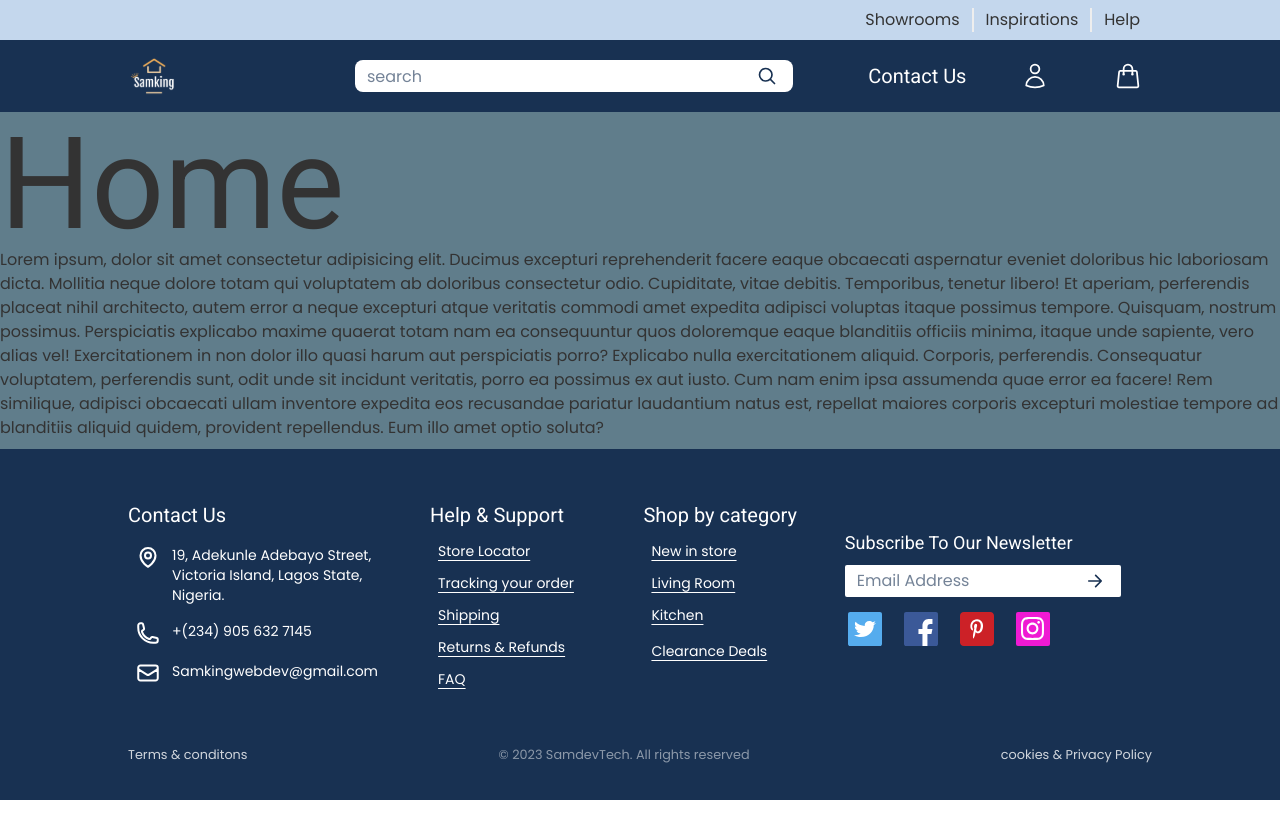
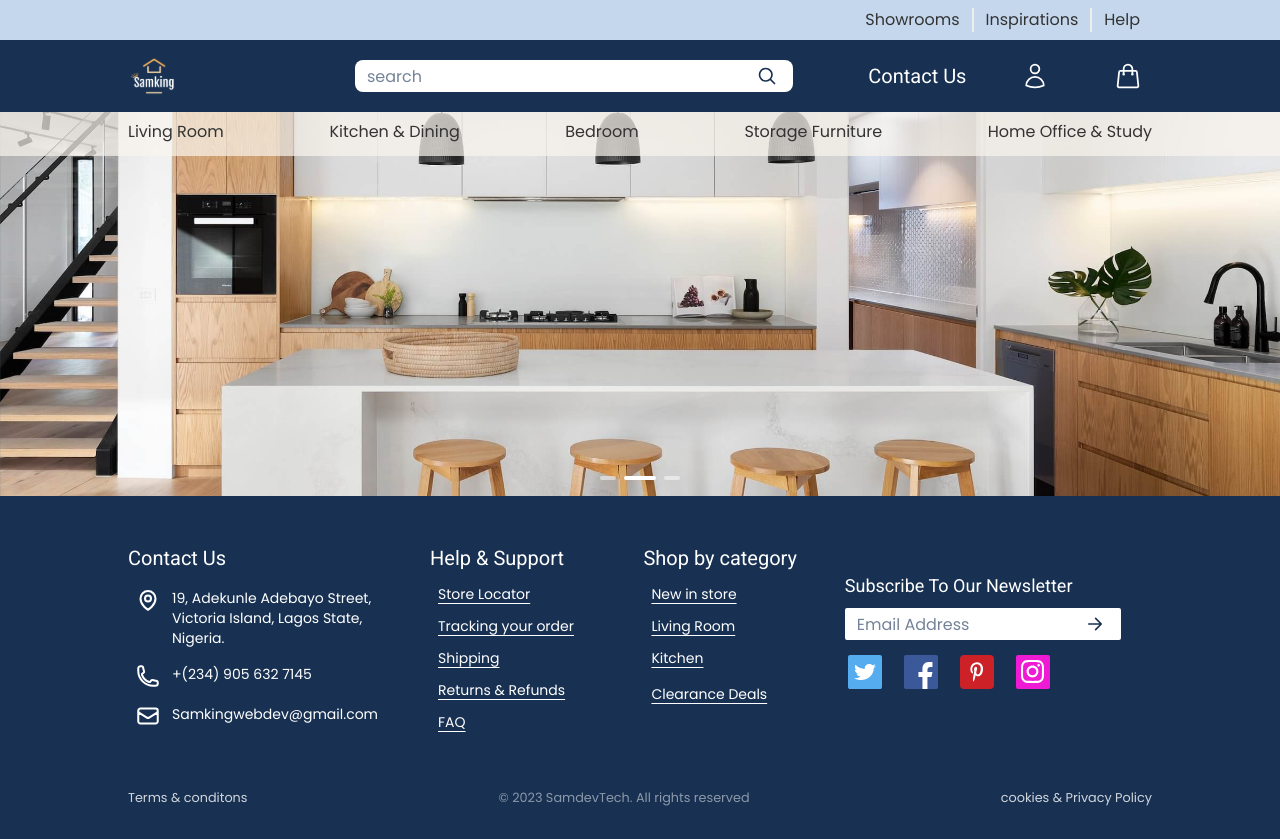
Before and after one commit to Samdevtechnology/samking-furniture, a Next.js app: page / in a window 1280 px wide. Before the commit the page ends 800 px from the top, so only its background shows below. Built offline with nearby package versions, Linux system fonts and the light colour scheme.

Commit message:
Updated - Image Carousel

```diff
--- a/src/components/ImageCarousel.tsx
+++ b/src/components/ImageCarousel.tsx
@@ -3,9 +3,9 @@
 import { Carousel, IconButton } from "@material-tailwind/react";
 import SubNav from "./SubNav";
 import Image from "next/image";
-import bg1 from "../assets/images/bg1.jpg";
-import bg2 from "../assets/images/bg2.jpg";
-import bg3 from "../assets/images/bg3.jpg";
+import bg1 from "@/assets/images/bg1.jpg";
+import bg2 from "@/assets/images/bg2.jpg";
+import bg3 from "@/assets/images/bg3.jpg";
 
 const nullElement = () => <div className="hidden"></div>;
 
--- a/src/pages/Home.tsx
+++ b/src/pages/Home.tsx
@@ -1,29 +1,11 @@
+import ImageCarousel from "@/components/ImageCarousel";
+import ProductCarousel from "@/components/ProductCarousel";
 import React from "react";
 
 export const Home = () => {
   return (
-    <>
-      <h1 className="text-9xl">Home</h1>
-      <p>
-        Lorem ipsum, dolor sit amet consectetur adipisicing elit. Ducimus
-        excepturi reprehenderit facere eaque obcaecati aspernatur eveniet
-        doloribus hic laboriosam dicta. Mollitia neque dolore totam qui
-        voluptatem ab doloribus consectetur odio. Cupiditate, vitae debitis.
-        Temporibus, tenetur libero! Et aperiam, perferendis placeat nihil
-        architecto, autem error a neque excepturi atque veritatis commodi amet
-        expedita adipisci voluptas itaque possimus tempore. Quisquam, nostrum
-        possimus. Perspiciatis explicabo maxime quaerat totam nam ea
-        consequuntur quos doloremque eaque blanditiis officiis minima, itaque
-        unde sapiente, vero alias vel! Exercitationem in non dolor illo quasi
-        harum aut perspiciatis porro? Explicabo nulla exercitationem aliquid.
-        Corporis, perferendis. Consequatur voluptatem, perferendis sunt, odit
-        unde sit incidunt veritatis, porro ea possimus ex aut iusto. Cum nam
-        enim ipsa assumenda quae error ea facere! Rem similique, adipisci
-        obcaecati ullam inventore expedita eos recusandae pariatur laudantium
-        natus est, repellat maiores corporis excepturi molestiae tempore ad
-        blanditiis aliquid quidem, provident repellendus. Eum illo amet optio
-        soluta?
-      </p>
-    </>
+    <div>
+      <ImageCarousel />
+    </div>
   );
 };
```
